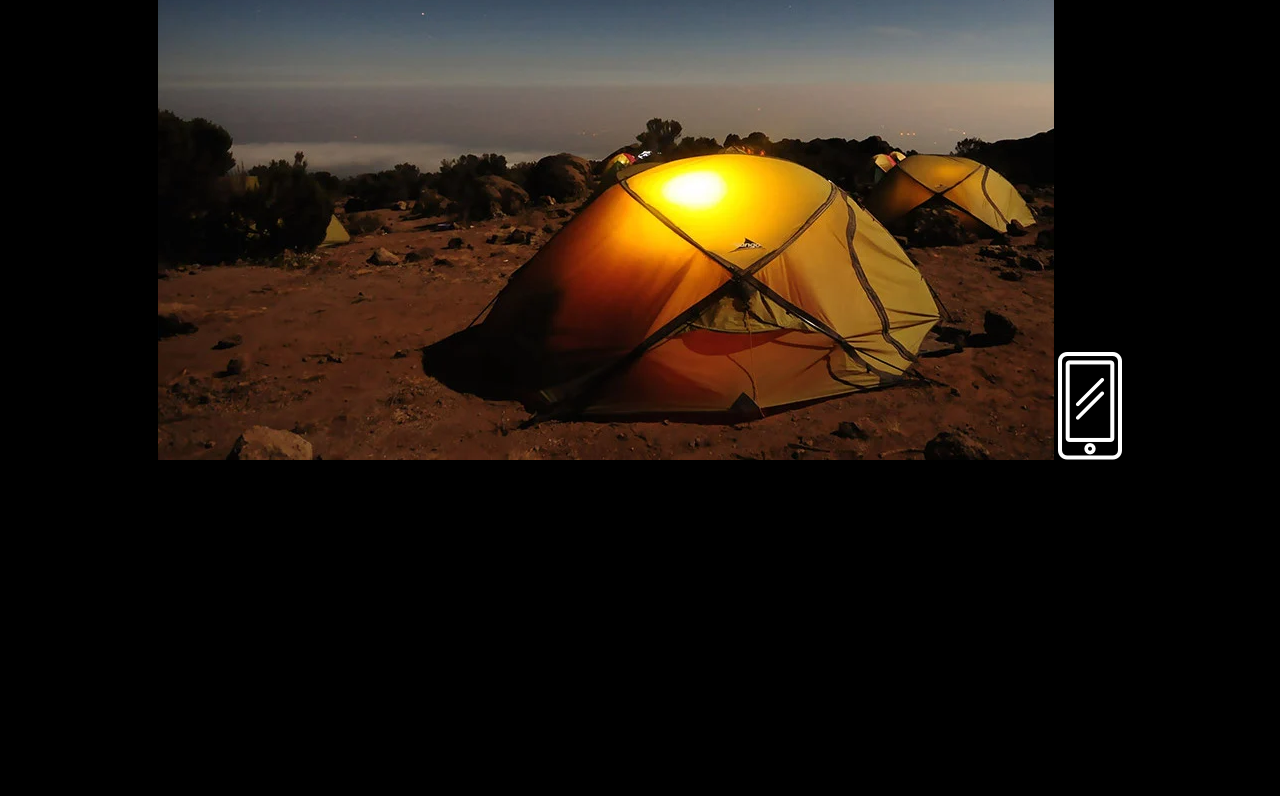
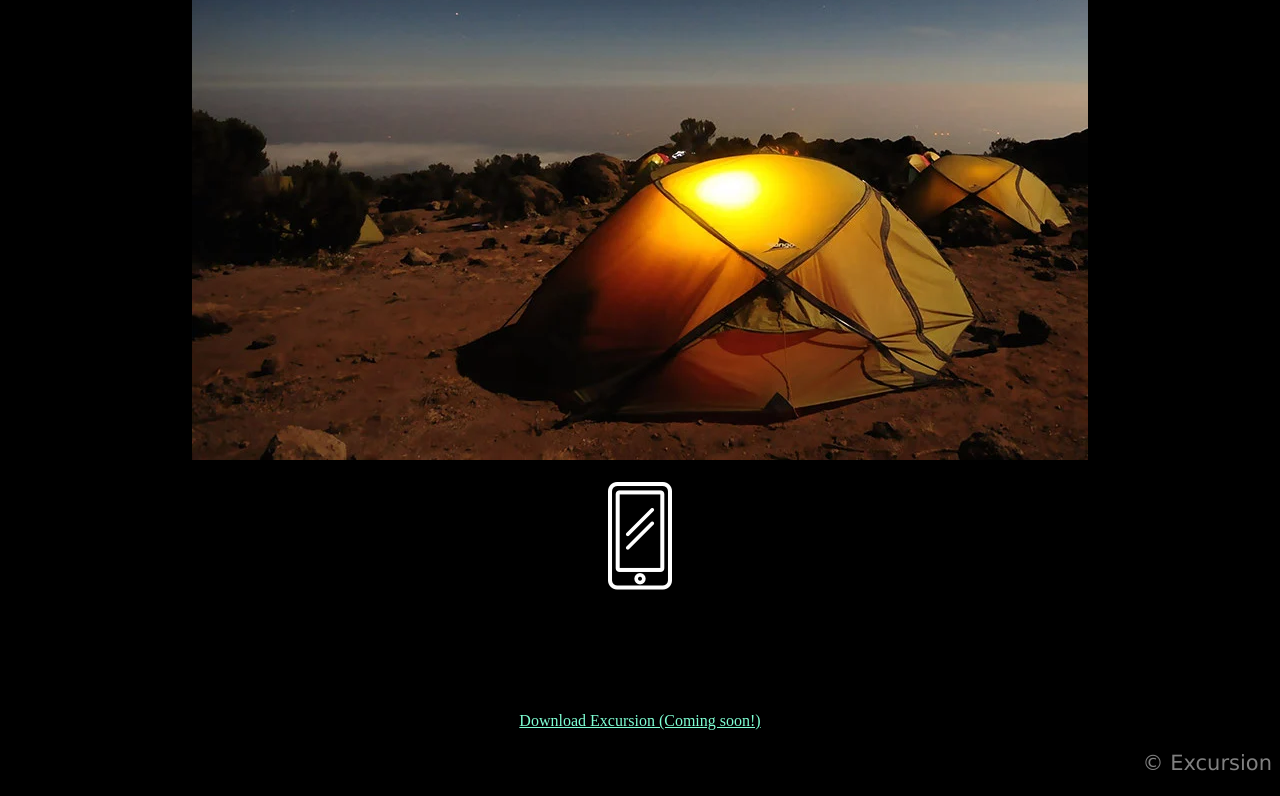
Before and after one commit to aKane1875/excursion, a plain HTML site: page index.html in a window 1280 px wide. Shown: the part 554-1350 px from the top of the page. Before the commit the page ends 1026 px from the top, so only its background shows below. Drawn offline with Linux system fonts and the light colour scheme.

Commit message:
Completed as per design sheet

```diff
--- a/index.html
+++ b/index.html
@@ -14,9 +14,14 @@
         <video src="./resources/excursion.mp4" controls></video>
         <h2>Your personal travel guide</h2>
         <p>Excursion remembers places you like, and recommends new points of interest around you</p>
-        <img src="./resources/camp.jpg" alt="Photo of camp at dusk">
+        <img src="./resources/camp.jpg" alt="Photo of camp at dusk"> <br><br>
         <img src="./resources/phone.png" alt="mobile phone icon">
     </main>
+    <footer>
+        <h2>Coming Soon for iPhone and Android</h2>
+        <a href="#">Download Excursion (Coming soon!)</a>
+        <p>&copy; Excursion</p>
+    </footer>
 </body>
 
 </html>
--- a/resources/css/style.css
+++ b/resources/css/style.css
@@ -27,3 +27,7 @@ p {
     font-size: 21px;
     color: gray;
 }
+
+footer p {
+    text-align:right;
+}
```
